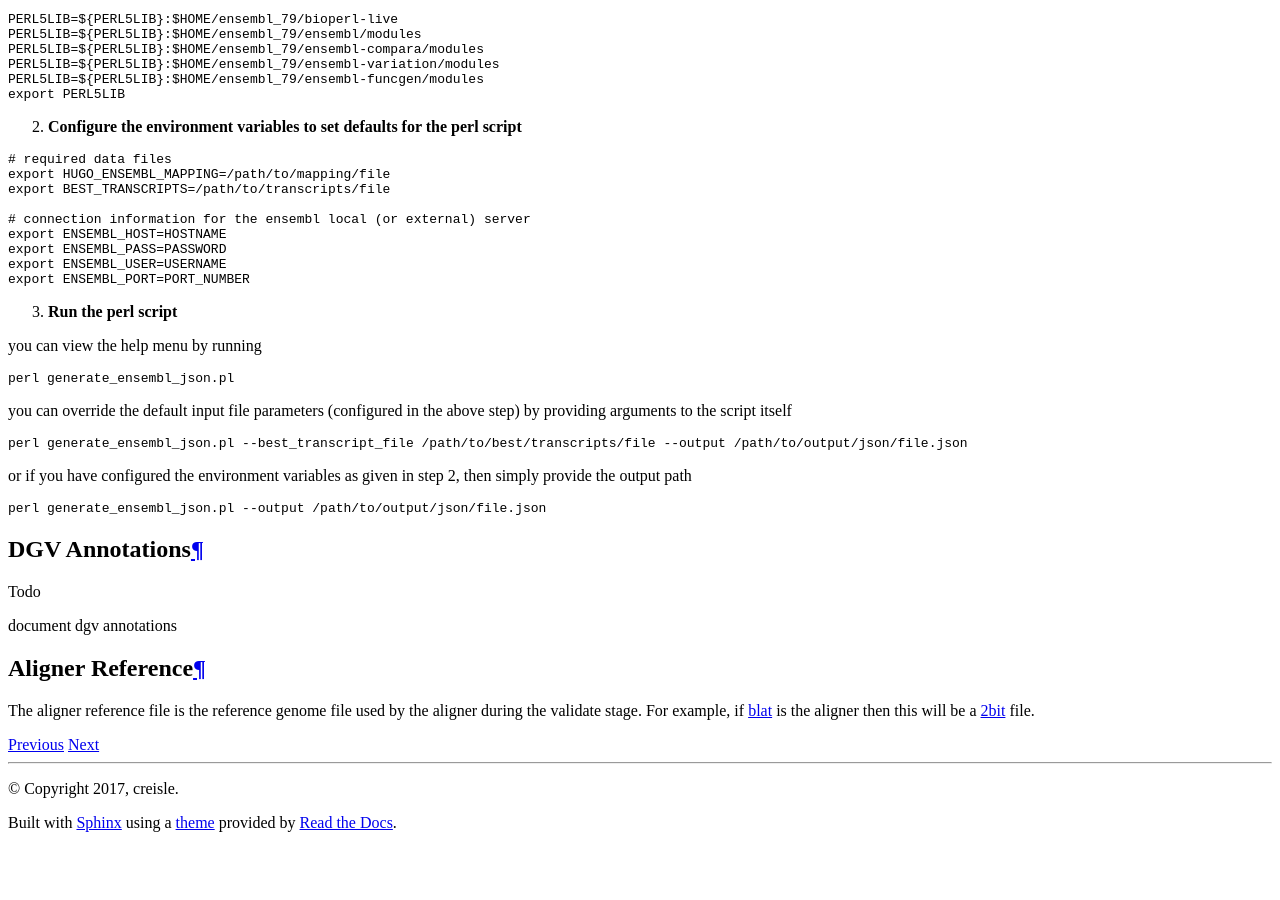
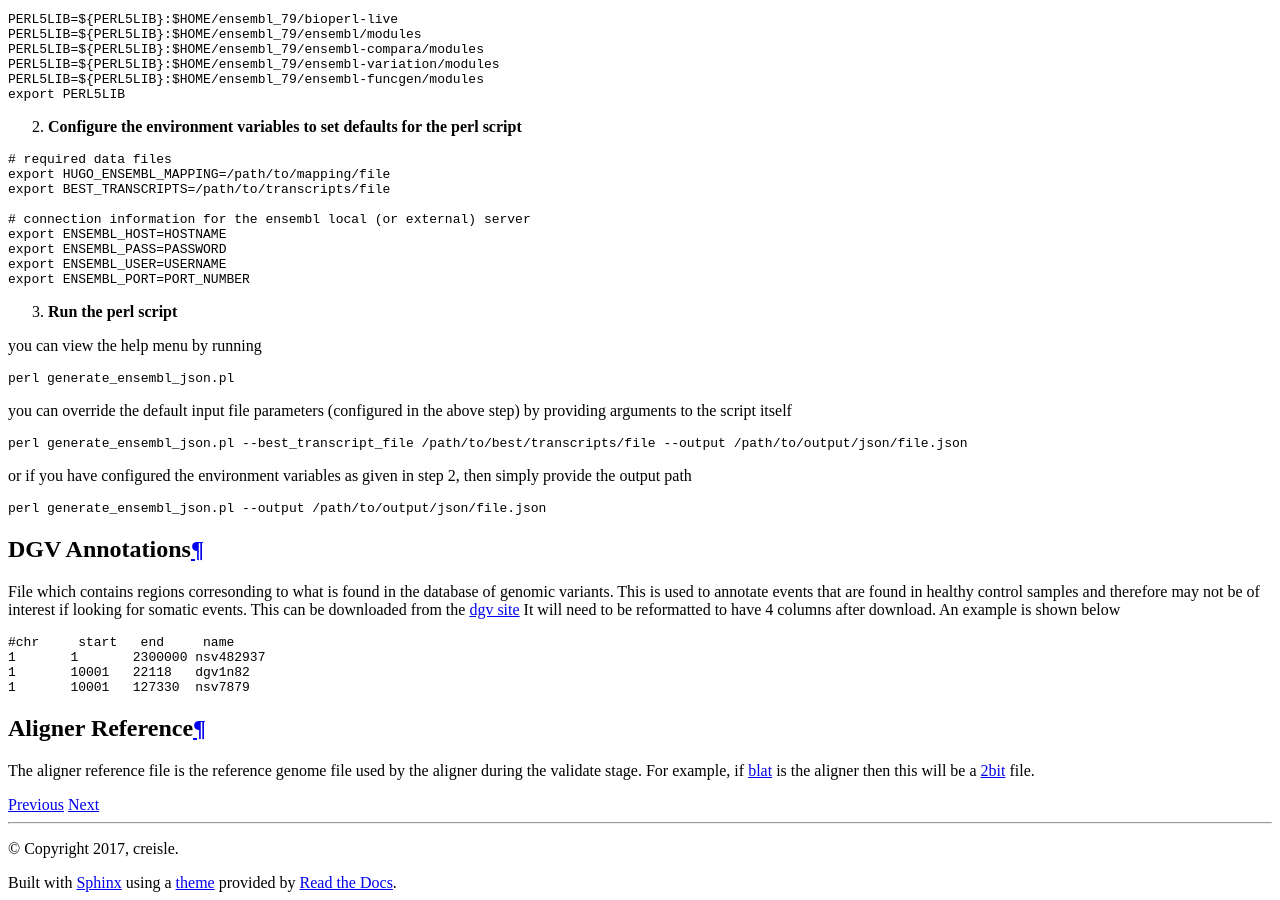
Before and after one commit to bcgsc/mavis, a Sphinx documentation site: the page built from docs/source/reference.rst, in a window 1280 px wide and 900 px high, scrolled down 2494 px. Built offline with Sphinx 7.4.7 and the Read the Docs theme 2.0.0, drawn with Linux system fonts in a browser that asks for light colours; pages that are not in the unit, such as notebooks, are missing from menus; the version number could not be read and is left out; before the commit the page ends 3334 px from its top, so only the background shows below that.

Commit message:
MAV-245: added documentation on the dgv format

```diff
--- a/docs/source/reference.rst
+++ b/docs/source/reference.rst
@@ -191,9 +191,17 @@ or if you have configured the environment variables as given in step 2, then sim
 DGV Annotations
 ,,,,,,,,,,,,,,,,,,,,,,,
 
-.. todo:: document dgv annotations
+File which contains regions corresonding to what is found in the database of genomic variants. This is
+used to annotate events that are found in healthy control samples and therefore may not be of interest
+if looking for somatic events. This can be downloaded from the `dgv site <http://dgv.tcag.ca/dgv/app/download>`_
+It will need to be reformatted to have 4 columns after download. An example is shown below
 
+.. code-block:: text
 
+    #chr     start   end     name
+    1       1       2300000 nsv482937
+    1       10001   22118   dgv1n82
+    1       10001   127330  nsv7879
 
 .. _reference-files-aligner-reference:
 
```
